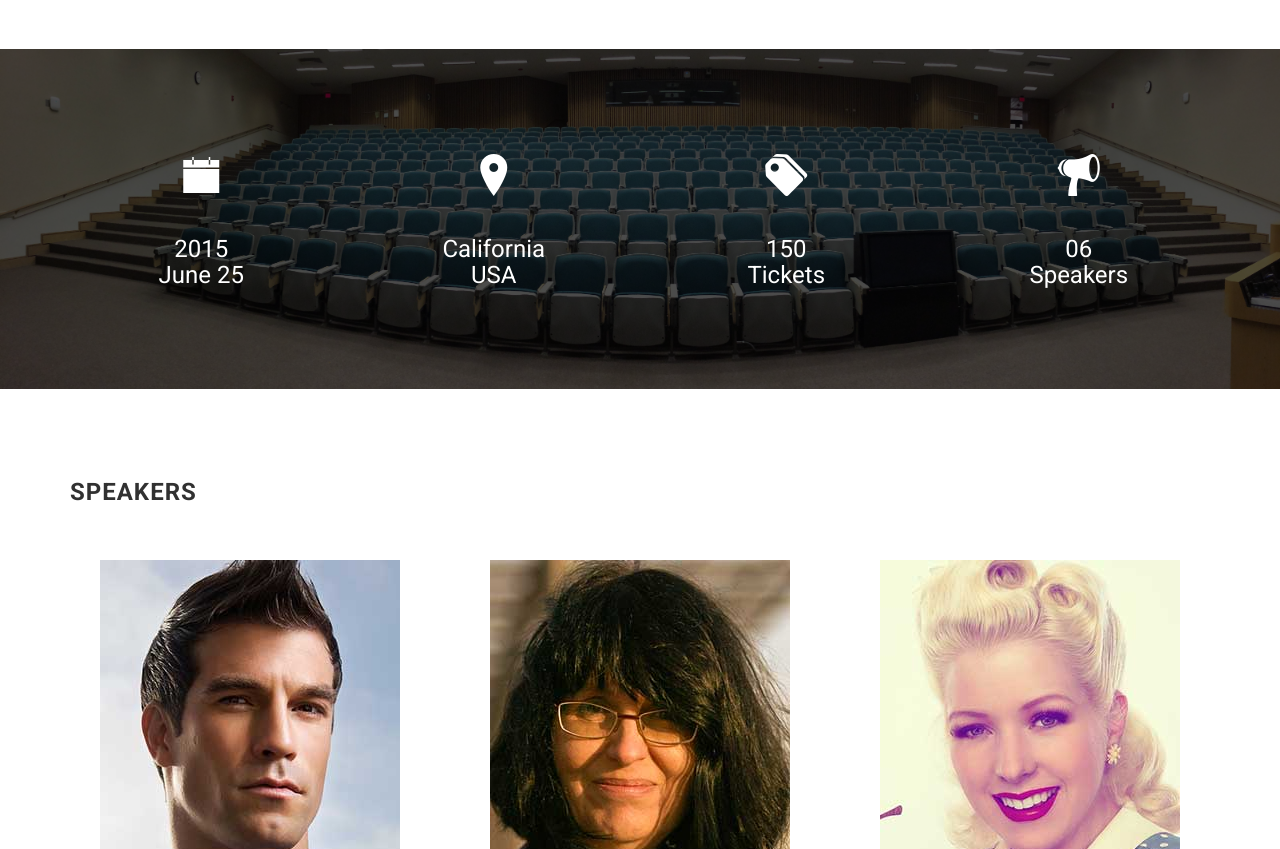
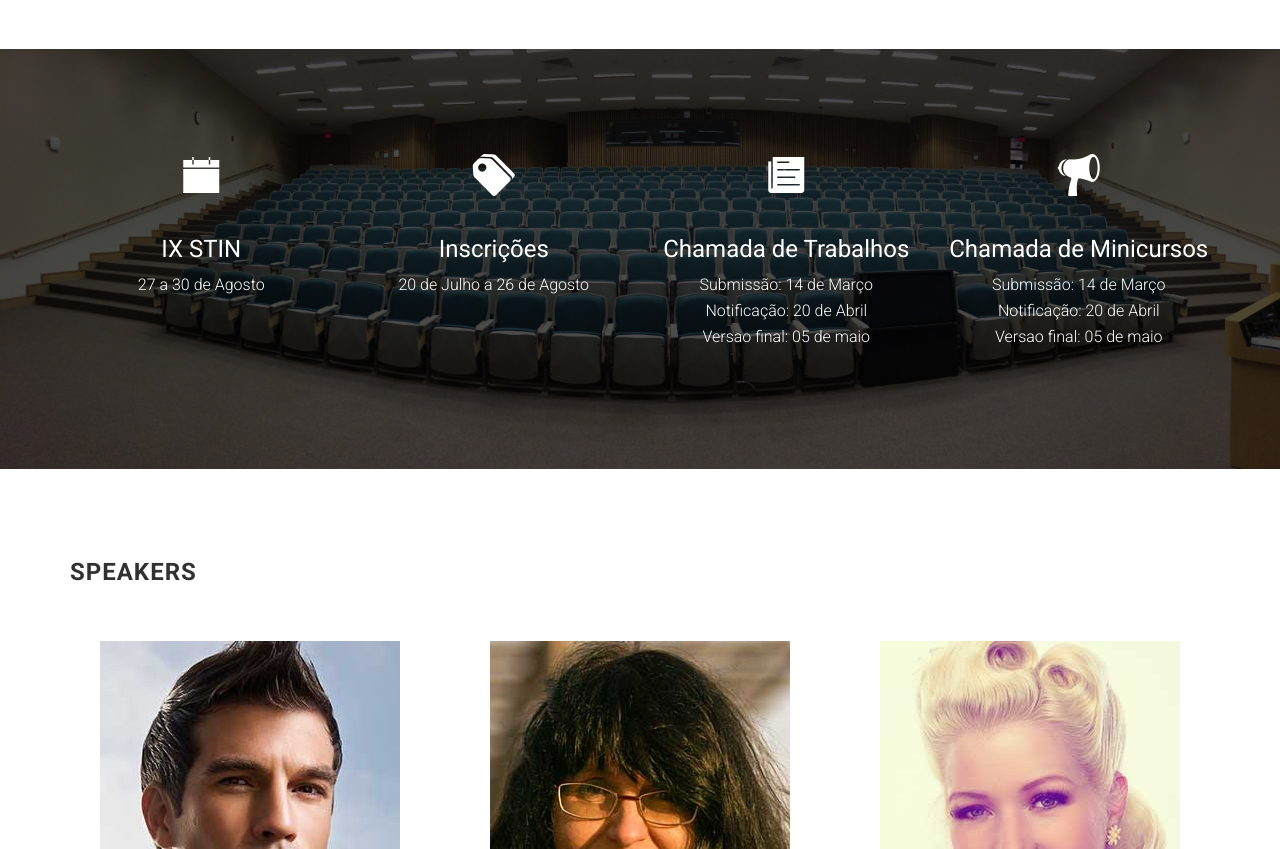
Before and after one commit to marcosvlima/STIN18, a website: page index.html in a window 1280 px wide. Shown: the part 2040-2889 px from the top of the page. Drawn offline with Linux system fonts and the light colour scheme; files whose address does not match are found by name.

Commit message:
deadline

```diff
--- a/index.html
+++ b/index.html
@@ -148,25 +148,40 @@
                 <div class="col-sm-3">
 
                     <i class="ion-ios-calendar"></i>
-                    <h3>2015<br>June 25</h3>
-
-                </div>
-                <div class="col-sm-3">
-
-                    <i class="ion-ios-location"></i>
-                    <h3>California<br>USA</h3>
+                    <h3>IX STIN</h3>
+		    <p class="personal-color">27 a 30 de Agosto<p>
 
                 </div>
                 <div class="col-sm-3">
 
                     <i class="ion-pricetags"></i>
-                    <h3>150<br>Tickets</h3>
+                    <h3>Inscrições</h3>
+		    <p class="personal-color">20 de Julho a 26 de Agosto</p>
+
 
                 </div>
+
+                <div class="col-sm-3">
+
+                    <i class="ion-ios-paper"></i>
+                    <h3>Chamada de Trabalhos</h3>
+		    <p class="personal-color">
+		      Submissão: 14 de Março<br>
+		      Notificação: 20 de Abril<br>
+		      Versao final: 05 de maio
+		    </p>
+
+                </div>
+
                 <div class="col-sm-3">
 
                     <i class="ion-speakerphone"></i>
-                    <h3>06<br>Speakers</h3>
+                    <h3>Chamada de Minicursos</h3>
+		    <p class="personal-color">
+		      Submissão: 14 de Março<br>
+		      Notificação: 20 de Abril<br>
+		      Versao final: 05 de maio
+		    </p>
 
                 </div>
             </div><!-- row -->
```
